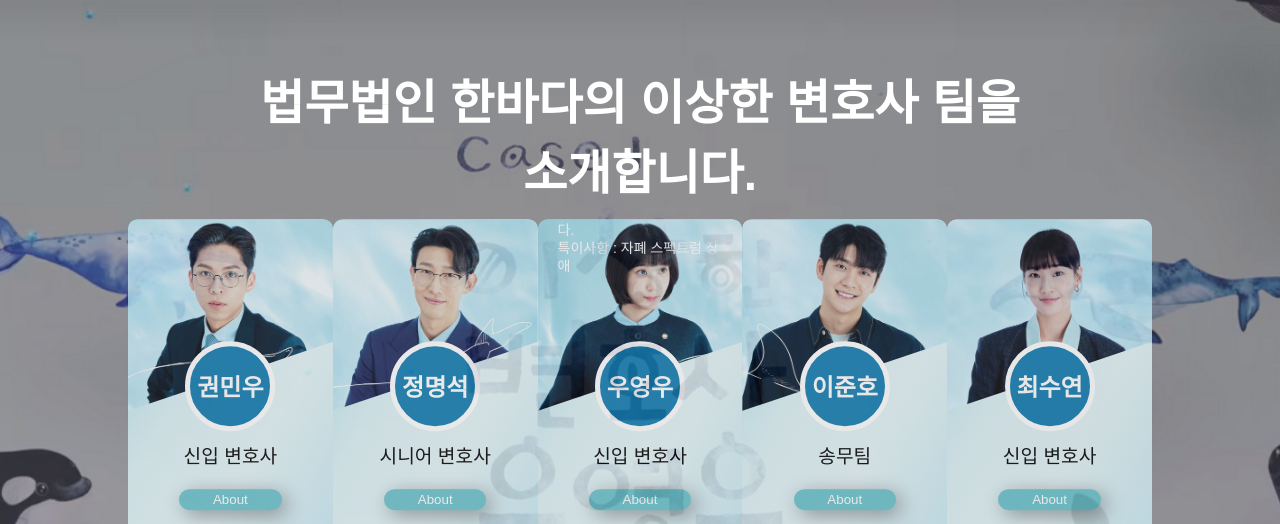
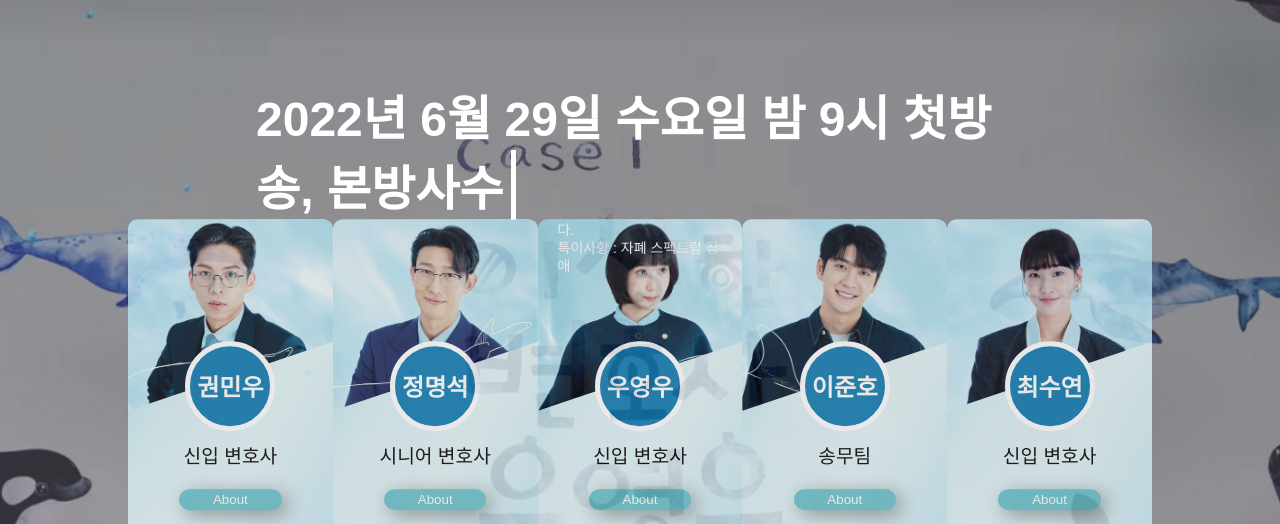
Before and after one commit to jjanmo/memories, a plain HTML site: page project3/index.html in a window 1280 px wide. Shown: the top 524 px of the page. Drawn offline with Linux system fonts and the light colour scheme; a web font is replaced by a local one.

Commit message:
feat: add text typing animation in title

```diff
--- a/project3/app.js
+++ b/project3/app.js
@@ -1,4 +1,5 @@
 const aboutButtons = document.querySelectorAll('.about-button');
+const titleElem = document.querySelector('.title');
 
 const handleClickAboutBtn = (e) => {
   const targetId = e.target.dataset.target; // about p element id
@@ -16,3 +17,30 @@ function init() {
 }
 
 init();
+
+const titleTexts = [
+  '2022년 6월 29일 수요일 밤 9시 첫방송, 본방사수',
+  '조금 이상한 변호사 우영우의 대형 로펌 생존기',
+  '똑바로 읽어도 거꾸로 읽어도 우영우입니다',
+  '법무법인 한바다의 팀을 소개합니다',
+];
+
+const text = '2022년 6월 29일 수요일 밤 9시 첫방송, 본방사수';
+
+let index = 0;
+let id;
+
+const getRandomTitle = () => {
+  return titleTexts[Math.floor(Math.random() * 4)];
+};
+
+const renderTitle = () => {
+  if (titleElem.textContent.length < text.length) {
+    titleElem.textContent += text.charAt(index);
+    index++;
+
+    setTimeout(renderTitle, 100);
+  }
+};
+
+renderTitle();
--- a/project3/index.html
+++ b/project3/index.html
@@ -17,7 +17,7 @@
   </head>
   <body>
     <div class="container">
-      <h1 class="title">법무법인 한바다의 이상한 변호사 팀을 소개합니다.</h1>
+      <h1 class="title"></h1>
 
       <ul class="cards">
         <li class="card">
--- a/project3/style.css
+++ b/project3/style.css
@@ -14,13 +14,35 @@ body {
 }
 
 .title {
+  position: absolute;
+  top: 10%;
+  left: 50%;
+  transform: translateX(-50%);
   width: 60%;
-  margin: 0 auto;
-  padding-top: 4rem;
   font-size: 3rem;
-  text-align: center;
   color: white;
 }
+.title::after {
+  position: absolute;
+  content: '';
+  background-color: white;
+  width: 5px;
+  height: 70px;
+  margin-left: 8px;
+  animation: blink 1s infinite;
+}
+@keyframes blink {
+  0% {
+    opacity: 1;
+  }
+  50% {
+    opacity: 0;
+  }
+  100% {
+    opacity: 1;
+  }
+}
+
 .cards {
   width: 80%;
   display: flex;
```
